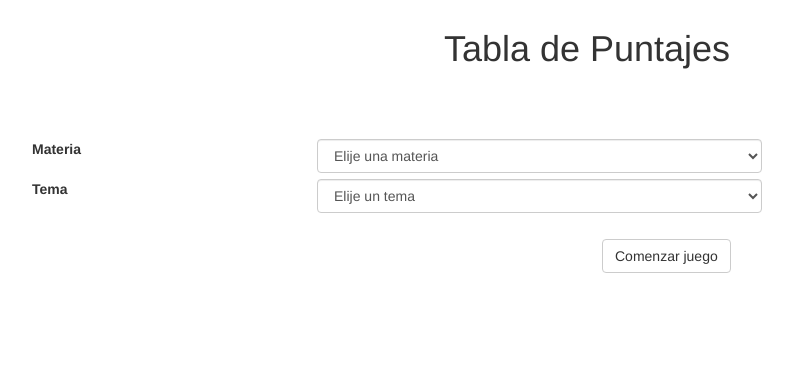
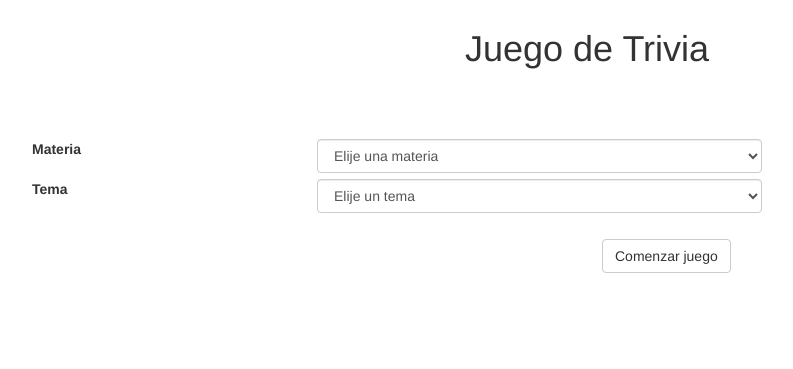
Before and after one commit to luisreyna93/ContandoAciertos, a PHP site: page /views/juego.php in a window 1280 px wide. Shown: the part 51-420 px from the top of the page, without its empty margins (53-846 px from the left). Run offline with PHP 8.4, Linux system fonts and the light colour scheme.

Commit message:
Changed title in view

```diff
--- a/views/juego.php
+++ b/views/juego.php
@@ -12,7 +12,7 @@ include_once('../elements/header.php');
     ?>
   </br></br></br>
   <div id = 'menu' class = 'container'>
-    <center><h1> Tabla de Puntajes </h1></center>
+    <center><h1> Juego de Trivia </h1></center>
     </br></br></br>
     <div id = 'comboBox-selectors'>
       <label class='col-xs-3 control-label'>Materia</label>
```
